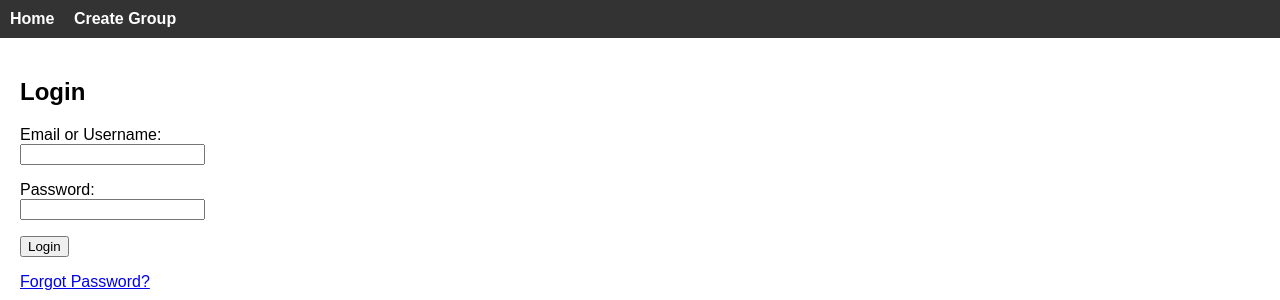
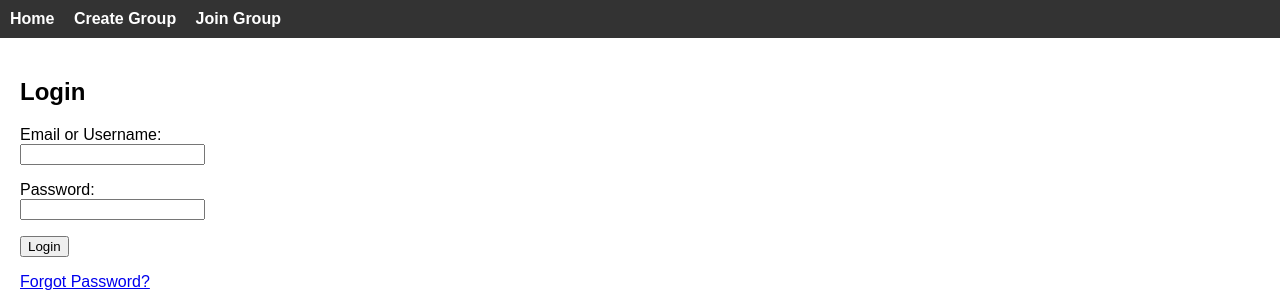
Before and after one commit to jessmorrill/SharedPlate, a Flask app: page /login in a window 1280 px wide. Shown: the top 300 px of the page. Run offline with Flask 3, Linux system fonts and the light colour scheme; parts of the project's set-up code (start-up, migrations or seed data) failed here and were passed over.

Commit message:
edit nav bar to show "join group" even if user is not logged in

```diff
--- a/app/templates/base.html
+++ b/app/templates/base.html
@@ -14,8 +14,8 @@
 <div class="navbar">
 <a href="/">Home</a>
 <a href="/create-group">Create Group</a>
+<a href="{{ url_for('join_group') }}">Join Group</a>
 {% if session.get('user') %}
-  <a href="{{ url_for('join_group') }}">Join Group</a>
   <a href="{{ url_for('logout') }}">Logout</a>
   <a href="{{ url_for('dashboard') }}" style="color:white; margin-left:20px;">
     {{ current_user.username if current_user else session['user'] }}
```
